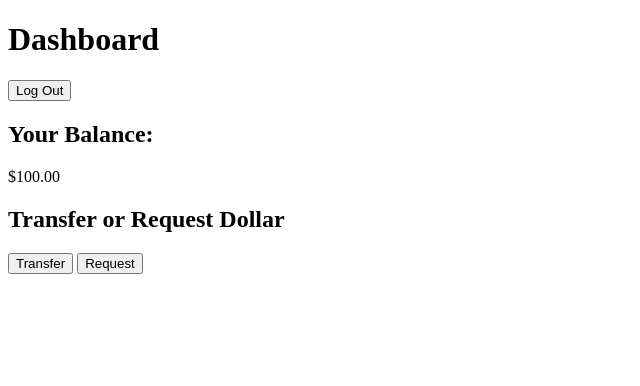
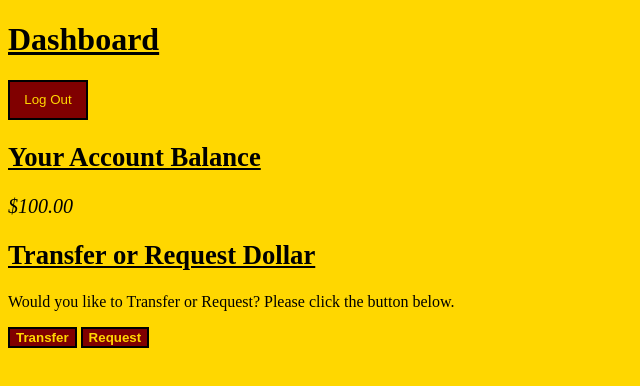
Before and after one commit to thienducthinh/M-G-PeerPay, a plain HTML site: page dashboard.html in a window 1280 px wide. Shown: the whole page, without its empty margins (0-640 px from the left). Drawn offline with Linux system fonts and the light colour scheme.

Commit message:
Update dashboard.html

```diff
--- a/dashboard.html
+++ b/dashboard.html
@@ -6,6 +6,51 @@
     <title>Dashboard</title>
     <style>
         /* Add CSS styles here */
+            body {
+                background-color: gold;
+            }
+
+            h1 {
+                text-align: left;
+                font-size: 40pt
+                color: maroon;
+                text-decoration: underline;
+            }
+
+            #logoutButton {
+                width: 80px;
+                height: 40px;
+                background-color: maroon;
+                color: gold;
+                border: 2px solid black;
+            }
+
+            h2 {
+                text-align: left;
+                font-size: 20pt;
+                color: black;
+                text-decoration: underline;
+            }
+
+            #accountbalance {
+                font-size: 15pt;
+                color: black;
+                font-style: italic;
+            }
+
+            #transferButton {
+                font-weight: bold;
+                background-color: maroon;
+                color: gold;
+                border: 2px solid black;
+            }
+
+            #requestButton {
+                font-weight: bold;
+                background-color: maroon;
+                color: gold;
+                border: 2px solid black;
+            }
     </style>
 </head>
 <body>
@@ -16,12 +61,13 @@
 
     <main>
         <section>
-            <h2>Your Balance:</h2>
-            <p id="balance">$100.00</p>
+            <h2>Your Account Balance</h2>
+            <p id="accountbalance">$100.00</p>
         </section>
 
         <section>
             <h2>Transfer or Request Dollar</h2>
+            <p >Would you like to Transfer or Request? Please click the button below. </p>
             <button id="transferButton">Transfer</button>
             <button id="requestButton">Request</button>
         </section>
@@ -37,6 +83,7 @@
         logoutButton.addEventListener("click", () => {
             // You can add code here to log the user out and redirect to index.html
             window.location.href = "index.html"; // Redirect to the index page
+
         });
     </script>
 </body>
```
